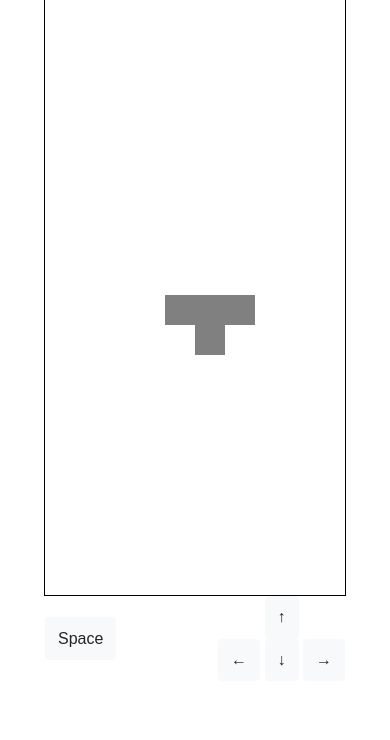
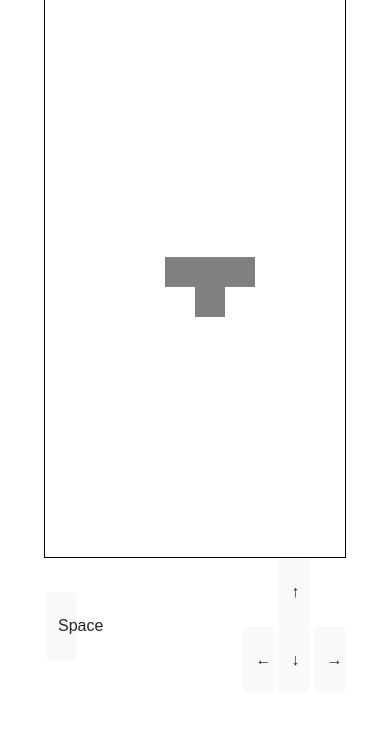
Before and after one commit to 89yunik/tetris, a plain HTML site: page index.html in a window 390 px wide. Shown: the part 104-844 px from the top of the page. Drawn offline with nearby package versions, Linux system fonts and the light colour scheme.

Commit message:
fix : button size

```diff
--- a/style.css
+++ b/style.css
@@ -3,7 +3,7 @@ body {
   flex-direction: column;
   justify-content: center;
   align-items: center;
-  height: 98vh;
+  height: 95vh;
   margin: 0;
   font-family: Arial, sans-serif;
 }
@@ -27,7 +27,8 @@ body {
   #right,
   #drop {
     display: inline;
-    height: 5vh;
+    width: 8vw;
+    height: 8vh;
   }
 
   #keypad {
```
